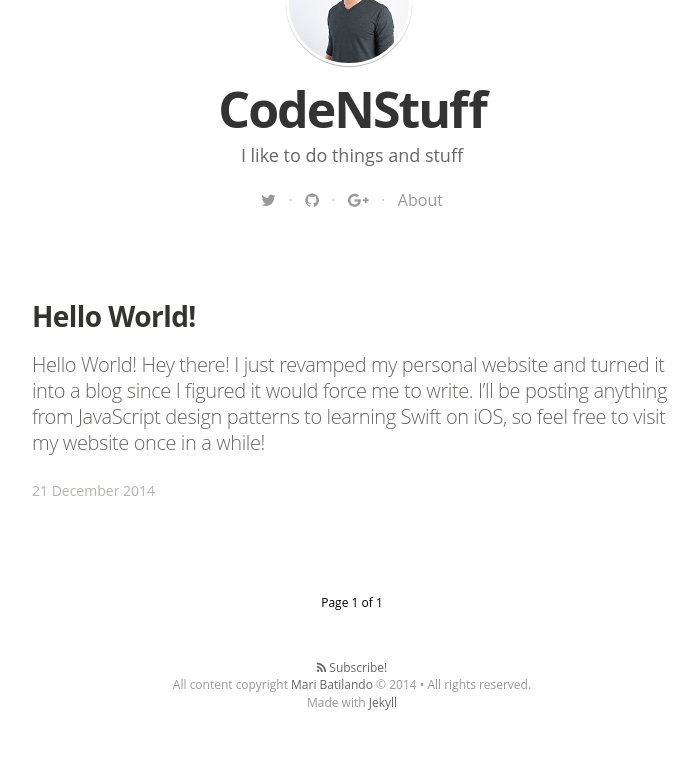
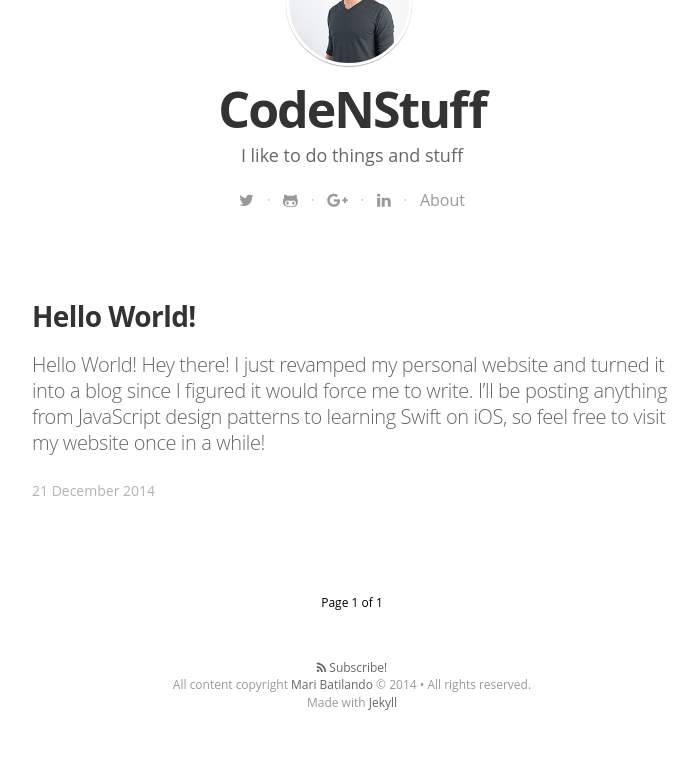
Before and after one commit to cal-a-mari/mbatilando.github.io, a Jekyll site: the page built from index.html, in a window 1280 px wide. Shown: the part 450-1210 px from the top of the page, without its empty margins (288-986 px from the left). Built offline with Jekyll 4.4.1, drawn with Linux system fonts in a browser that asks for light colours; nearby versions of some CDN libraries; some web fonts are replaced; Markdown is read by kramdown in place of the engine named in the settings; the list of posts is cut into pages by our own code.

Commit message:
Change social links

```diff
--- a/_config.yml
+++ b/_config.yml
@@ -38,7 +38,7 @@ social:
 #    share_title: ?t=
 #    share_link: "&amp;u="
 
-  - icon:	github
+  - icon:	github-alt
     url:	https://github.com/mbatilando
     desc:	Check out my side projects
     share_url:
@@ -51,3 +51,10 @@ social:
     share_url:
     share_title:
     share_link:
+
+  - icon: linkedin
+    url:	https://www.linkedin.com/in/maribatilando
+    desc: Connect with me on LinkedIn
+    share_url:
+    share_title:
+    share_link:
--- a/index.html
+++ b/index.html
@@ -17,7 +17,7 @@ layout: default
     <div class="custom-links">
       {% for social in site.social %}
         {% if social.url %}
-            <a class="icon-{{ social.icon }}" href="{{ social.url }}">
+            <a class="icon-{{ social.icon }}" href="{{ social.url }}" target="blank">
               <i class="fa fa-{{ social.icon }}"></i>
             </a>
             &nbsp;&nbsp;·&nbsp;&nbsp;
```
